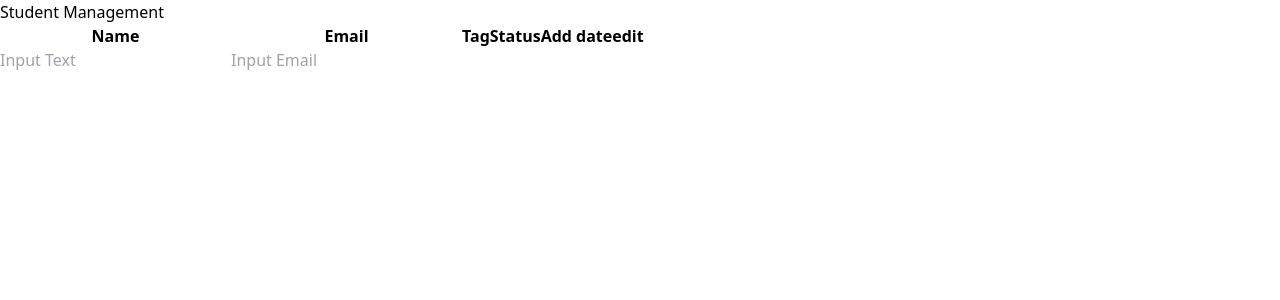
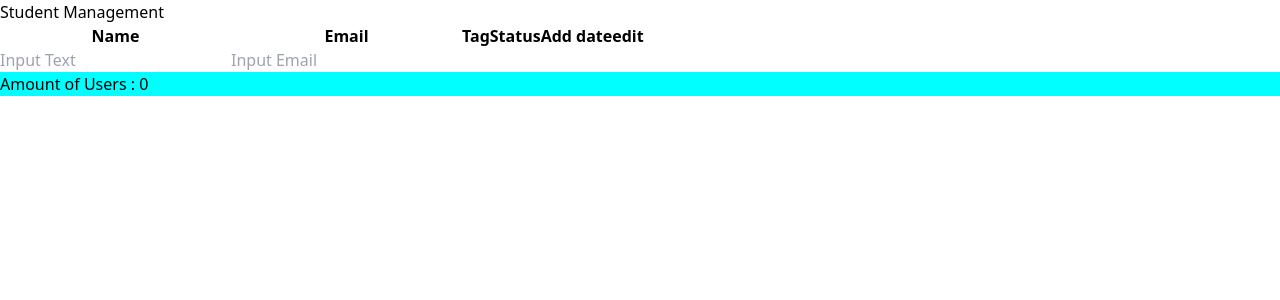
Before and after one commit to purachetzheng/S2_Group7, a Vue app: page / in a window 1280 px wide. Shown: the top 300 px of the page. Built offline with nearby package versions, Linux system fonts and the light colour scheme.

Commit message:
amountUsers function added

```diff
--- a/src/App.vue
+++ b/src/App.vue
@@ -270,6 +270,7 @@ const test = (i) => {
               </tr>
             </tbody>
           </table>
+          <p style = "background-color:aqua;">Amount of Users : {{amountUsers}}</p>
         </div>
         <!-- sidebar -->
         <!-- <div class="bg-teal-500 p-10 sm:w-full lg:w-3/12">
```
